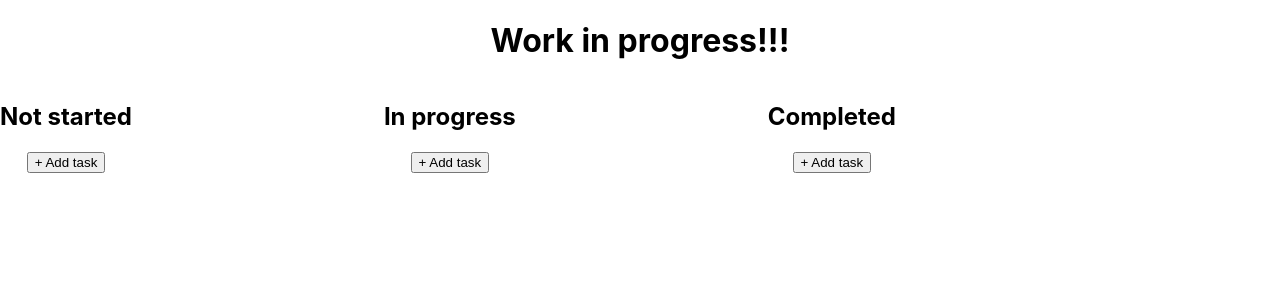
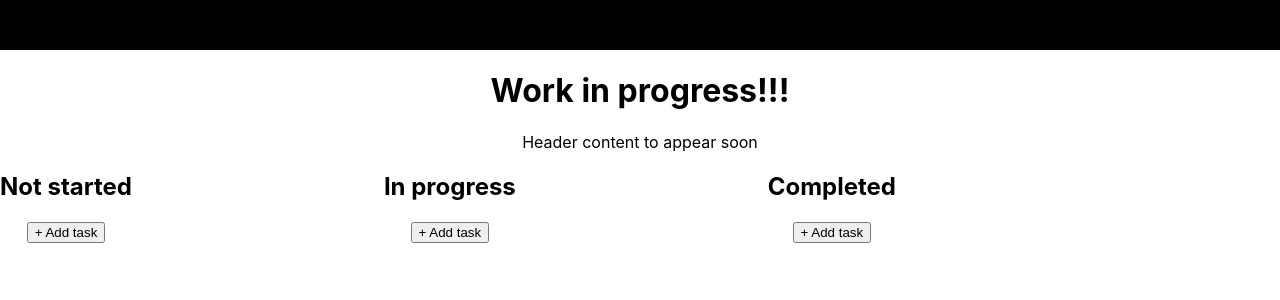
Before and after one commit to rajkumardas2701/planner-app, a React (Create React App) app: page / in a window 1280 px wide. Shown: the top 300 px of the page. Built offline with nearby package versions, Linux system fonts and the light colour scheme.

Commit message:
Add NavBar component

```diff
--- a/public/index.html
+++ b/public/index.html
@@ -24,7 +24,7 @@
       work correctly both with client-side routing and a non-root public URL.
       Learn how to configure a non-root public URL by running `npm run build`.
     -->
-    <title>React App</title>
+    <title>Planner App</title>
   </head>
   <body>
     <noscript>You need to enable JavaScript to run this app.</noscript>
--- a/src/components/App.js
+++ b/src/components/App.js
@@ -1,13 +1,15 @@
 import '../styles/App.css';
 import ToDoList from '../containers/TodoList';
+import Header from './Header';
+import NavBar from '../layouts/NavBar';
 
-function App() {
-  return (
-    <div className="App">
-      <h1>Work in progress!!!</h1>
-      <ToDoList />
-    </div>
-  );
-}
+const App = () => (
+  <div className="App">
+    <NavBar />
+    <h1>Work in progress!!!</h1>
+    <Header />
+    <ToDoList />
+  </div>
+);
 
 export default App;
--- /dev/null
+++ b/src/components/Header.js
@@ -0,0 +1,7 @@
+const Header = () => (
+  <div>
+    Header content to appear soon
+  </div>
+);
+
+export default Header;
--- /dev/null
+++ b/src/layouts/NavBar.js
@@ -0,0 +1,7 @@
+import '../styles/NavBar.css';
+
+const NavBar = () => (
+  <div className="navbar" />
+);
+
+export default NavBar;
--- /dev/null
+++ b/src/styles/NavBar.css
@@ -0,0 +1,5 @@
+.navbar {
+  width: 100%;
+  height: 50px;
+  background-color: black;
+}
```
